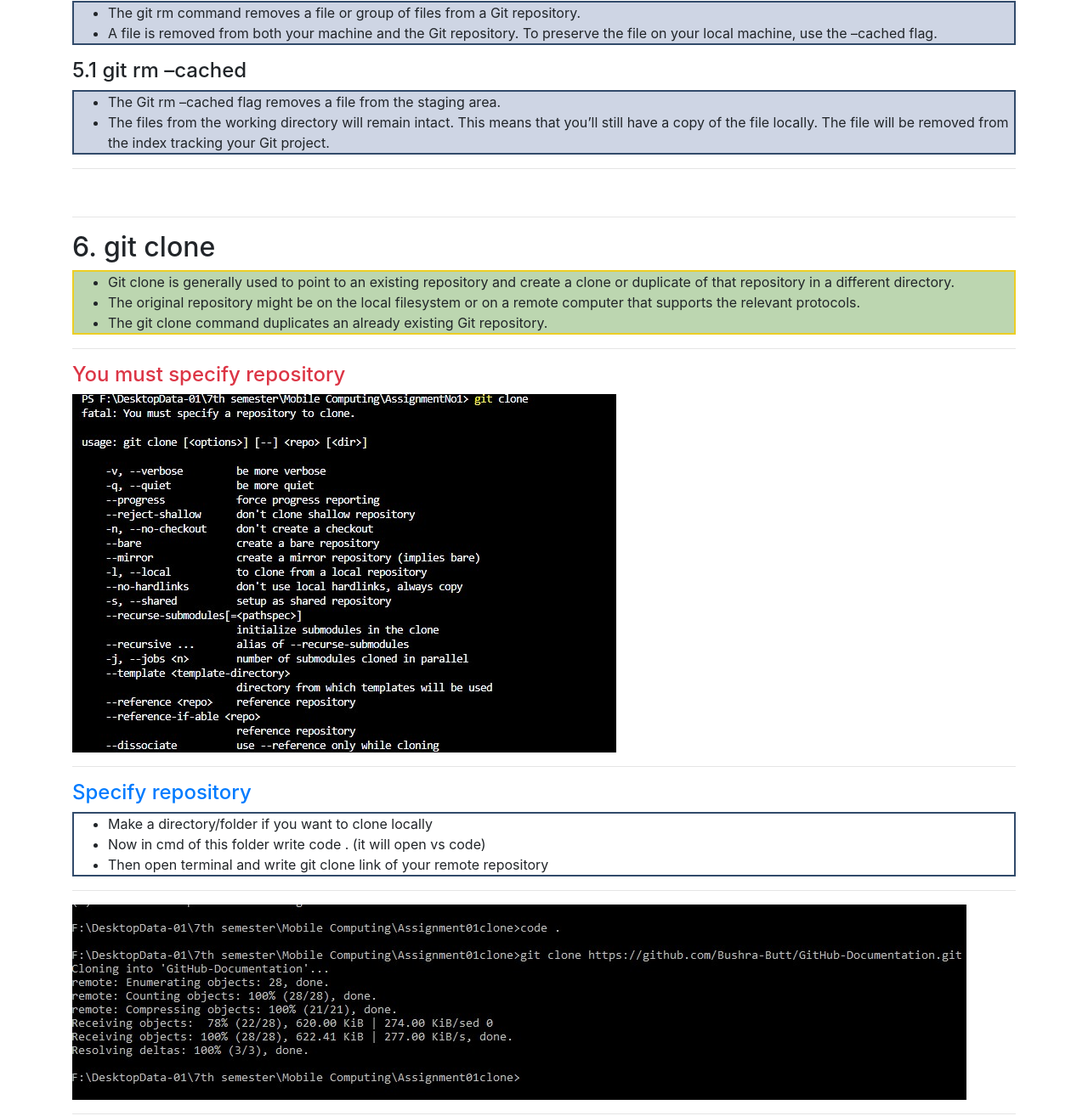
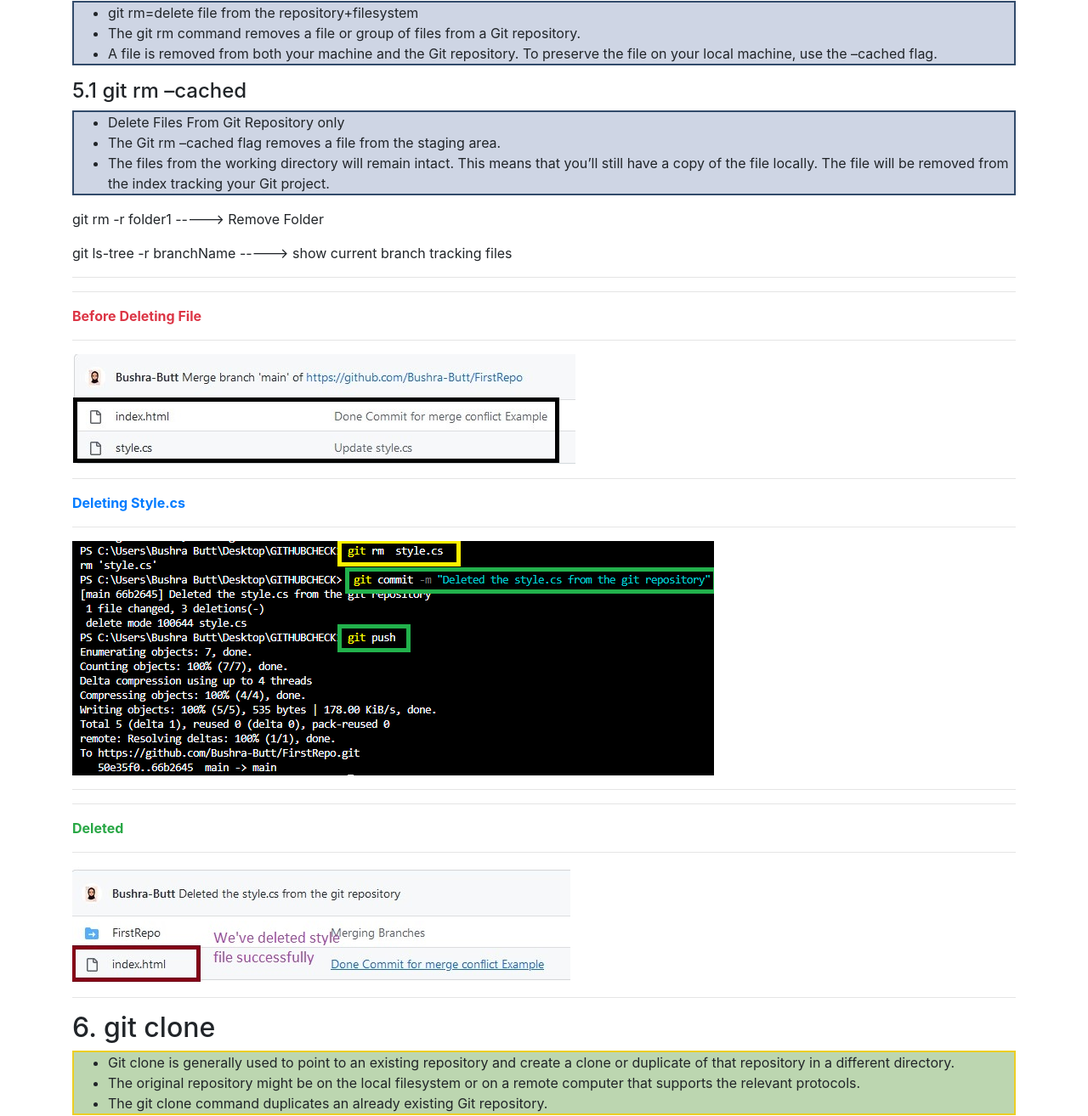
Before and after one commit to Bushra-Butt/GitHub-Documentation, a plain HTML site: page index.html in a window 1280 px wide. Shown: the part 1626-2940 px from the top of the page at 85% size. Drawn offline with nearby package versions, Linux system fonts and the light colour scheme.

Commit message:
All documentation done

```diff
--- a/index.html
+++ b/index.html
@@ -57,16 +57,35 @@
     <hr>
     <h2>5. git rm</h2>
     <ul style="border: 2px solid rgb(50, 75, 107);background-color: rgb(206, 213, 228);">
+        <li>git rm=delete file from the repository+filesystem</li>
         <li>The git rm command removes a file or group of files from a Git repository.</li>
         <li>A file is removed from both your machine and the Git repository. To preserve the file on your local machine, use the –cached flag.</li>
     </ul>
     <h4>5.1 git rm –cached</h4>
         <ul style="border: 2px solid rgb(50, 75, 107);background-color: rgb(206, 213, 228);">
+            <li>Delete Files From Git Repository only</li>
             <li>The Git rm –cached flag removes a file from the staging area. </li>
             <li>The files from the working directory will remain intact. This means that you’ll still have a copy of the file locally. The file will be removed from the index tracking your Git project. </li>
         </ul>
+        <p>git rm -r folder1 -----> Remove Folder</p>
+        <p>git ls-tree -r branchName -----> show current branch tracking files </p>
     <hr>
-        <img src="">
+        <hr>
+            <h7 class="text-danger" > <strong> Before Deleting File</strong>   </h7>
+        <br>
+        <hr>
+        <img src="./static/images/RM2.jpg">
+        <hr>
+            <h7 class="text-primary" ><strong>Deleting Style.cs</strong></h7>
+         <br>
+         <hr>
+        <img src="./static/images/rm7.png">
+        <hr>
+        <hr>
+            <h7 class="text-success" ><strong>Deleted</strong></h7>
+         <br>
+         <hr>
+        <img src="./static/images/RM3.jpg">
     <hr>
     <h2>6. git clone</h2>
     <ul style="border: 2px solid rgb(236, 206, 36);background-color: rgb(188, 214, 176);">
```
Also changed, not shown: static/images/2Repo.jpg (added), static/images/RM2.jpg (added), static/images/RM3.jpg (added), static/images/rm7.png (added).
